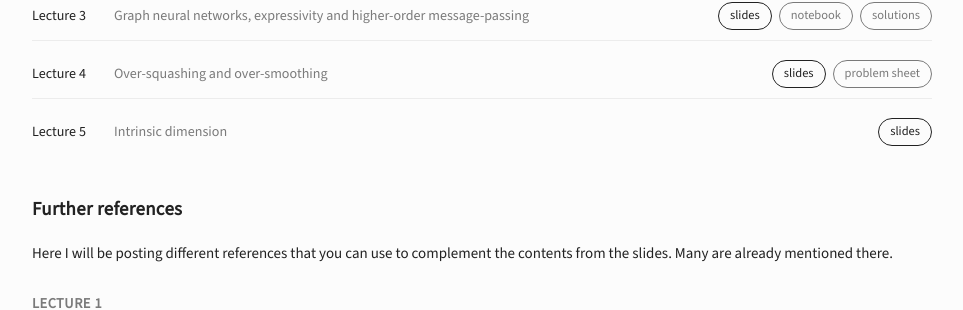
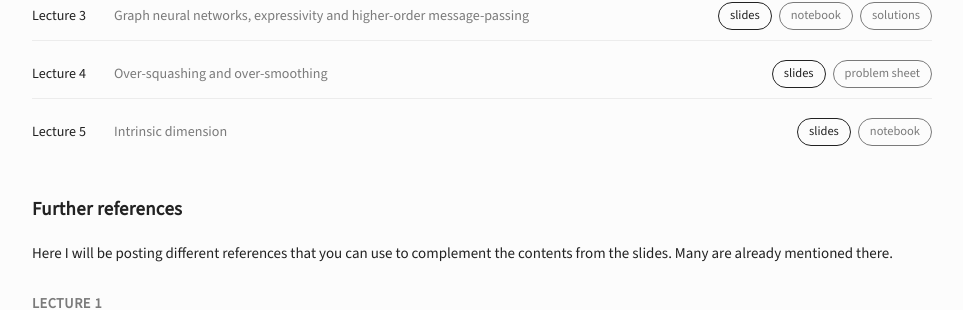
Before and after one commit to inesgare/inesgare.github.io, a Jekyll site: the page built from course-pages/gtml-2026.md, in a window 1280 px wide and 900 px high, scrolled down 2121 px. Shown: the part 137-447 px from the top of the window, without its empty margins (158-1121 px from the left). Built offline with Jekyll 4.4.1, drawn with Linux system fonts in a browser that asks for light colours.

Commit message:
added notebook tomorrow

```diff
--- a/course-pages/gtml-2026.md
+++ b/course-pages/gtml-2026.md
@@ -105,6 +105,7 @@ In the code-based practice sessions, I will upload a jupyter notebook with secti
     <span class="session-title">Intrinsic dimension</span>
     <div class="session-links">
       <a class="btn-link btn-slides" href="/docs/tdl-course/session-5.pdf" target="_blank" rel="noopener">slides</a>
+      <a class="btn-link btn-notebook" href="/docs/tdl-course/practice-5.ipynb" download>notebook</a>
     </div>
   </div>
 </div>
```
Also changed, not shown: 1 other file.
